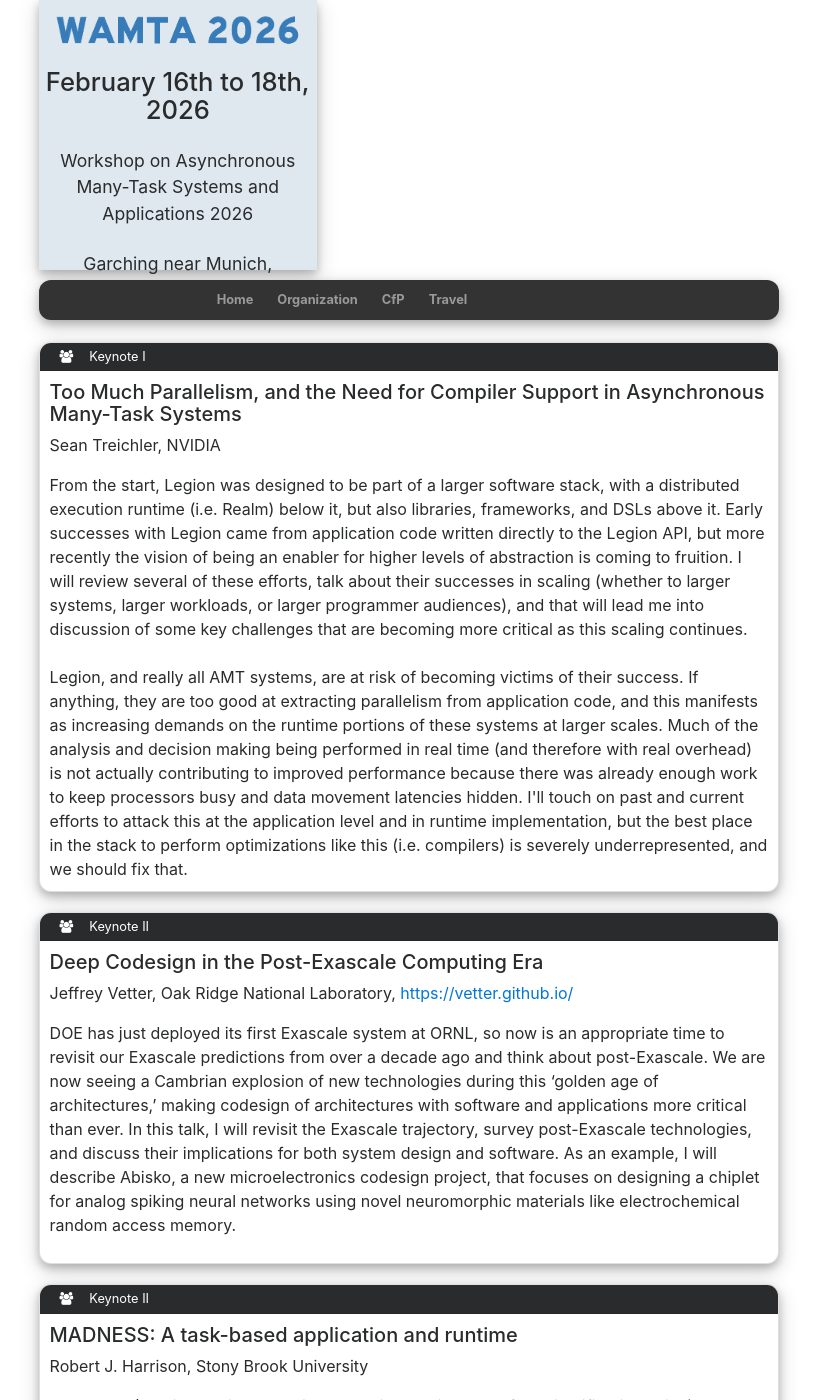
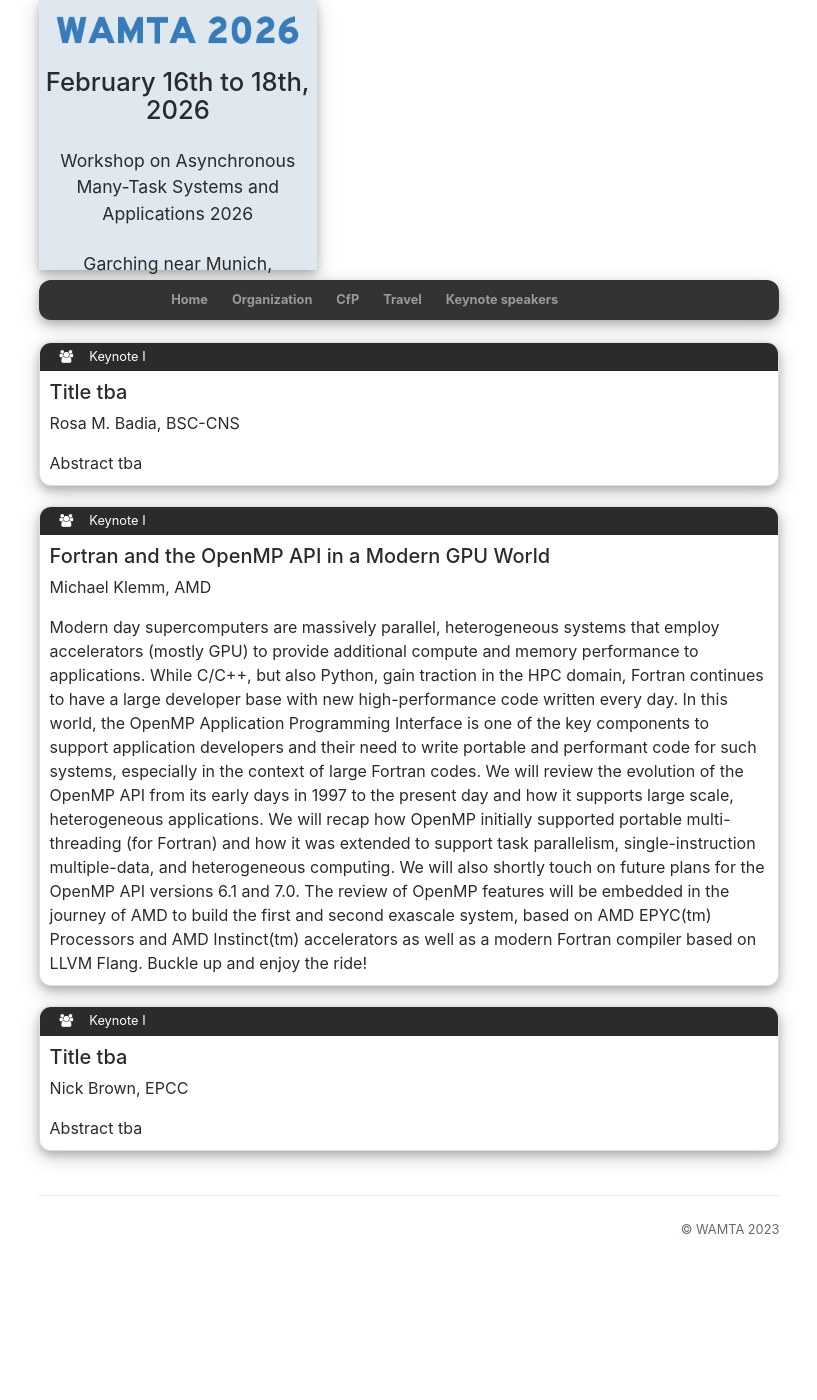
Before and after one commit to wamta26/WAMTA26.github.io, a Jekyll site: the page built from keynote.md, in a window 1280 px wide and 1400 px high. Shown: the whole window, without its empty margins (231-1048 px from the left). Built offline with Jekyll 4.4.1, drawn with Linux system fonts in a browser that asks for light colours; nearby versions of some CDN libraries; some of the changed text lies outside the part shown.

Commit message:
add stubs for keynotes and enable tab in the menu add keynote of Michael Klemm

```diff
--- a/_data/conference.yml
+++ b/_data/conference.yml
@@ -46,7 +46,7 @@
   - id: 7
     label: Keynote speakers
     path: /keynote
-    visible: False
+    visible: True
 deadlines:
   - date: 03/10/2025
     text: Deadline for abstract and poster submission
--- a/keynote.md
+++ b/keynote.md
@@ -6,60 +6,47 @@
 <div class="card">
 	<div class="card-header text-white bg-inverse"><i class="fa fa-users mr-3" aria-hidden="true"></i>Keynote I</div>
 	<div style="margin: 10px">
-		<h5>Too Much Parallelism, and the Need for Compiler Support in Asynchronous Many-Task Systems</h5>
-		<p>Sean Treichler, NVIDIA</p>
-        From the start, Legion was designed to be part of a larger software stack, with a distributed execution runtime
-(i.e. Realm) below it, but also libraries, frameworks, and DSLs above it. Early successes with Legion came from
-application code written directly to the Legion API, but more recently the vision of being an enabler for higher
-levels of abstraction is coming to fruition. I will review several of these efforts, talk about their successes in
-scaling (whether to larger systems, larger workloads, or larger programmer audiences), and that will lead me into
-discussion of some key challenges that are becoming more critical as this scaling continues.
-<br><br>
-Legion, and really all AMT systems, are at risk of becoming victims of their success. If anything, they are too good
-at extracting parallelism from application code, and this manifests as increasing demands on the runtime portions
-of these systems at larger scales. Much of the analysis and decision making being performed in real time (and
-therefore with real overhead) is not actually contributing to improved performance because there was already
-enough work to keep processors busy and data movement latencies hidden. I'll touch on past and current efforts
-to attack this at the application level and in runtime implementation, but the best place in the stack to perform
-optimizations like this (i.e. compilers) is severely underrepresented, and we should fix that.
+		<h5>Title tba</h5>
+		<p>Rosa M. Badia, BSC-CNS</p>
+        Abstract tba
 	</div>
 </div>
 
 <div class="card">
-	<div class="card-header text-white bg-inverse"><i class="fa fa-users mr-3" aria-hidden="true"></i>Keynote II</div>
-		<div style="margin: 10px">
-		<h5>Deep Codesign in the Post-Exascale Computing Era</h5>
-		<p>Jeffrey Vetter, Oak Ridge National Laboratory, <a href="https://vetter.github.io/">https://vetter.github.io/</a></p>
-		<p markdown="1">
-			DOE has just deployed its first Exascale system at ORNL, so now is an appropriate time to revisit our Exascale predictions from over a decade ago
-			and think about post-Exascale. We are now seeing a Cambrian explosion of new technologies during this ‘golden age of architectures,’ making codesign of architectures
-			with software and applications more critical than ever. In this talk, I will revisit the Exascale trajectory, survey post-Exascale technologies, and discuss their implications
-			for both system design and software. As an example, I will describe Abisko, a new microelectronics codesign project, that focuses on designing a chiplet for analog spiking neural
-			networks using novel neuromorphic materials like electrochemical random access memory.
-		</p>
-    </div>
+	<div class="card-header text-white bg-inverse"><i class="fa fa-users mr-3" aria-hidden="true"></i>Keynote I</div>
+	<div style="margin: 10px">
+		<h5>Fortran and the OpenMP API in a Modern GPU World</h5>
+		<p>Michael Klemm, AMD</p>
+    Modern day supercomputers are massively parallel, heterogeneous
+	systems that employ accelerators (mostly GPU) to provide
+	additional compute and memory performance to applications.  While
+	C/C++, but also Python, gain traction in the HPC domain, Fortran
+	continues to have a large developer base with new high-performance
+	code written every day.  In this world, the OpenMP Application
+	Programming Interface is one of the key components to support
+	application developers and their need to write portable and
+	performant code for such systems, especially in the context of
+	large Fortran codes.  We will review the evolution of the OpenMP
+	API from its early days in 1997 to the present day and how it
+	supports large scale, heterogeneous applications.  We will recap
+	how OpenMP initially supported portable multi-threading (for
+	Fortran) and how it was extended to support task parallelism,
+	single-instruction multiple-data, and heterogeneous computing.  We
+	will also shortly touch on future plans for the OpenMP API
+	versions 6.1 and 7.0.  The review of OpenMP features will be
+	embedded in the journey of AMD to build the first and second
+	exascale system, based on AMD EPYC(tm) Processors and AMD
+	Instinct(tm) accelerators as well as a modern Fortran compiler
+	based on LLVM Flang.  Buckle up and enjoy the ride!
+
+	</div>
 </div>
 
-
 <div class="card">
-	<div class="card-header text-white bg-inverse"><i class="fa fa-users mr-3" aria-hidden="true"></i>Keynote II</div>
-		<div style="margin: 10px">
-		<h5>MADNESS: A task-based application and runtime</h5>
-		<p>Robert J. Harrison, Stony Brook University</p>
-<p markdown="1">
-MADNESS (Multiresolution ADaptive Numerical Environment for Scientific Simulation) started as an environment for fast and accurate numerical simulation in chemistry, but rapidly expanded to include applications in nuclear physics (HF and DFT for nuclei), boundary value problems, solid state physics, and atomic and molecular physics. It is portable from laptops to the largest supercomputers, and is open-source under GPL2 with developers/users in the US, Europe, Japan, and China. MADNESS provides a very high level of composition for science applications in terms of functions and operators rather than coefficients and matrix elements.
-</p>
-
-<p markdown="1">
-MADNESS employs adaptive multiresolution algorithms for fast computation with guaranteed precision, and separated representations for efficient computation in many dimensions.  To guarantee precision, every function has an independent and dynamically refined "mesh" and composing functions or applying operators can change the mesh refinement. These meshes are represented as 2$^{d}$-trees, where $d$ is the dimensionality of the problem. These trees are typically poorly balanced, hence computing with such trees on a parallel machine poses significant challenges that are addressed by the task-based MADNESS parallel runtime.
-</p>
-
-<p markdown="1">
-The MADNESS runtime has evolved into a powerful environment for the composition of a wide range of parallel algorithms, not just on trees, but on any distributed data structures, including the block-sparse tensors in TiledArray. The central elements of the parallel runtime are a) futures for hiding latency and managing dependencies, b) global namespaces with one-sided access so that applications are composed using names or concepts central to the application, c) non-process centric computing through remote method invocation in objects in global namespaces, and d) dynamic load balancing and data redistribution. An application in the MADNESS runtime can be viewed as a dynamically constructed DAG, with futures as edges.
-</p>
-
-<p markdown="1">
-After over 15 years of experience, despite many successes task-based composition on the MADNESS runtime has proven to be challenging to use robustly and has not fully migrated to hybrid architectures. This talk will examine both the successes and failures of the runtime and programming model, and will touch upon central elements in the design of the Template Task Graph (TTG, developed in collaboration with ICL team and Virginia Tech) that is the foundation of the next generation of MADNESS.
-</p>
-    </div>
+	<div class="card-header text-white bg-inverse"><i class="fa fa-users mr-3" aria-hidden="true"></i>Keynote I</div>
+	<div style="margin: 10px">
+		<h5>Title tba</h5>
+		<p>Nick Brown, EPCC</p>
+        Abstract tba
+	</div>
 </div>
```
